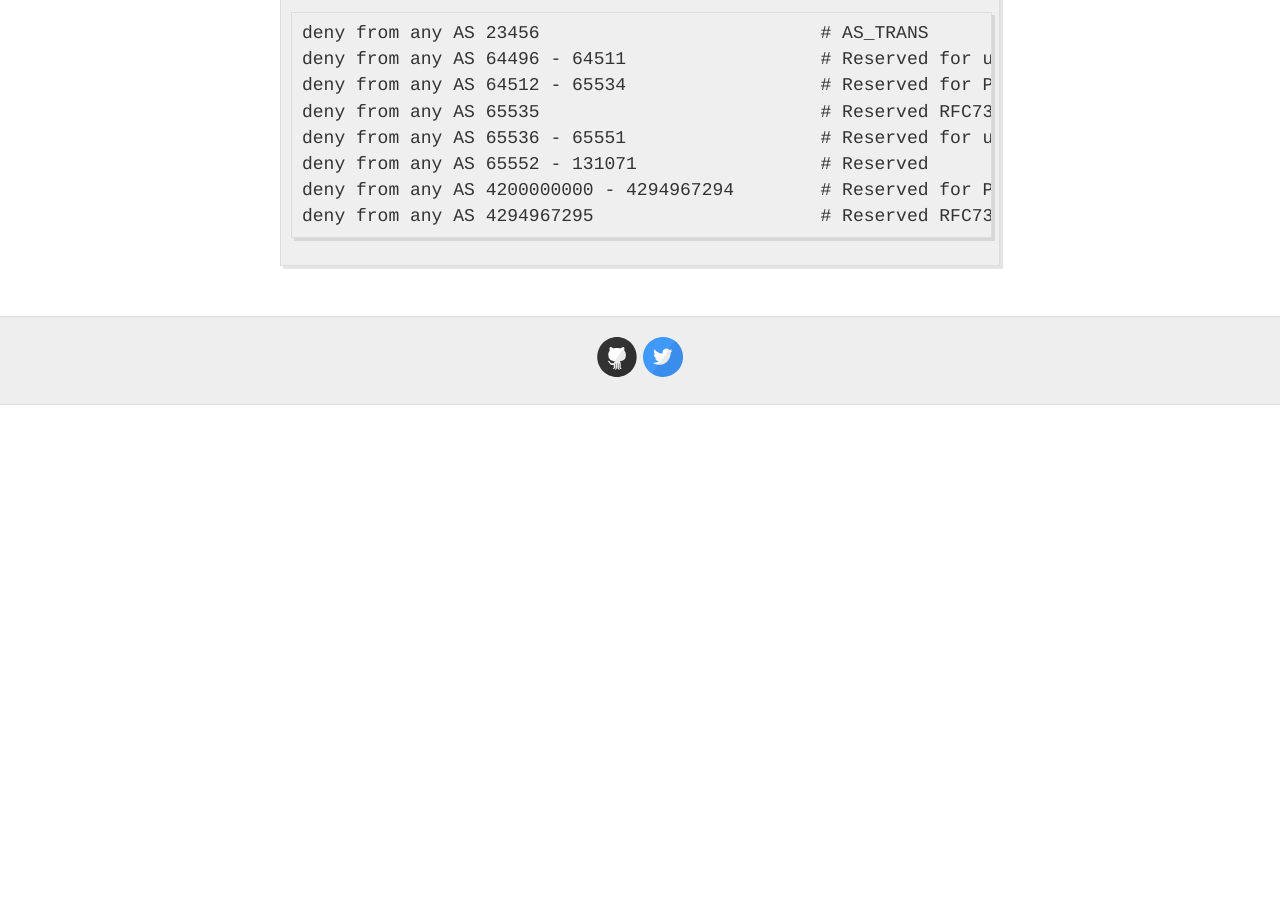
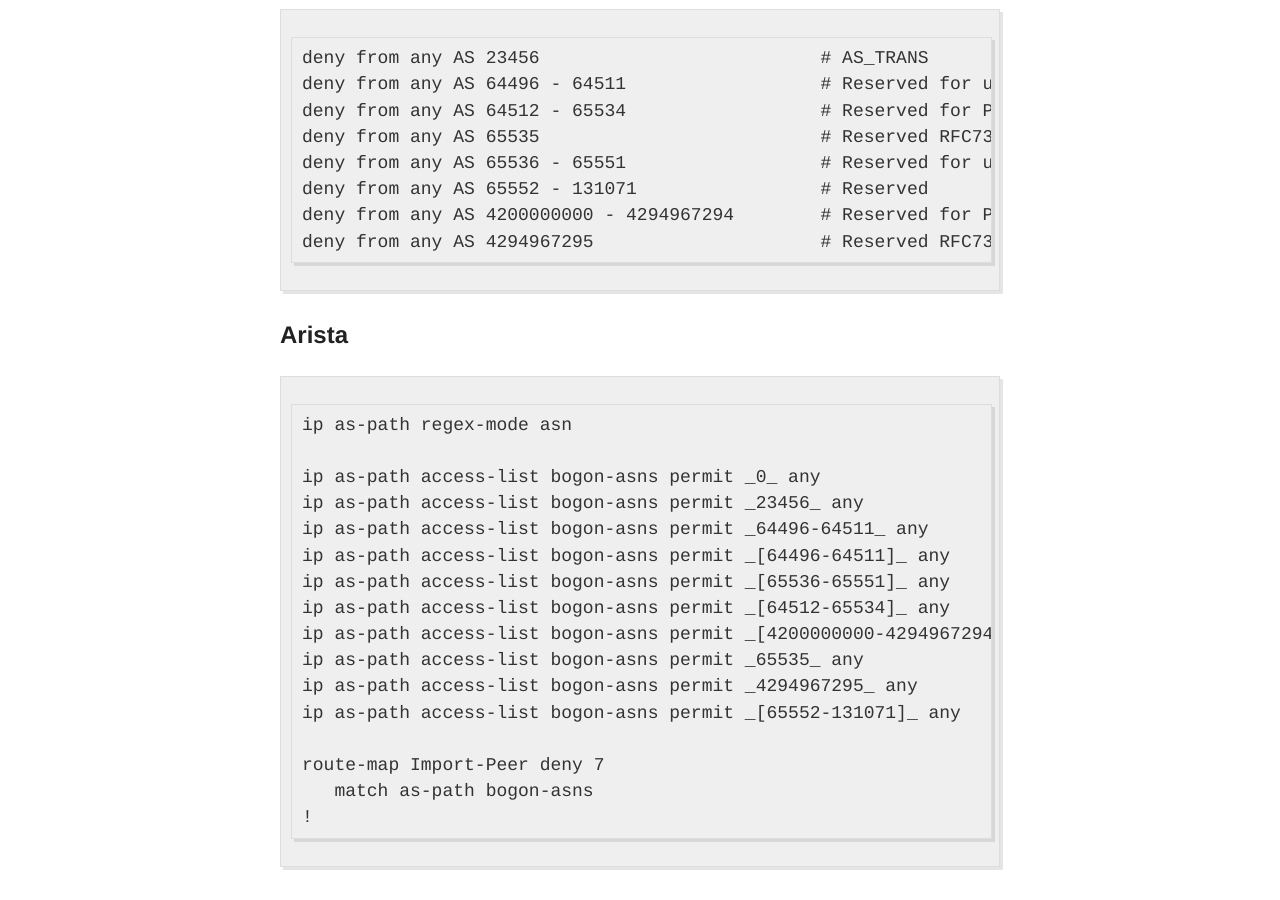
Before and after one commit to NLNOG/bgpfilterguide, a Jekyll site: the page built from guides/bogon_asns.md, in a window 1280 px wide and 900 px high, scrolled down 5196 px. Built offline with Jekyll 4.4.1, drawn with Linux system fonts in a browser that asks for light colours; before the commit the page ends 5601 px from its top, so only the background shows below that.

Commit message:
Update bogon_asns.md

````diff
--- a/guides/bogon_asns.md
+++ b/guides/bogon_asns.md
@@ -194,3 +194,23 @@
 deny from any AS 4200000000 - 4294967294        # Reserved for Private Use RFC6996
 deny from any AS 4294967295                     # Reserved RFC7300
 ```
+## Arista
+
+```
+ip as-path regex-mode asn
+
+ip as-path access-list bogon-asns permit _0_ any
+ip as-path access-list bogon-asns permit _23456_ any
+ip as-path access-list bogon-asns permit _64496-64511_ any
+ip as-path access-list bogon-asns permit _[64496-64511]_ any
+ip as-path access-list bogon-asns permit _[65536-65551]_ any
+ip as-path access-list bogon-asns permit _[64512-65534]_ any
+ip as-path access-list bogon-asns permit _[4200000000-4294967294]_ any
+ip as-path access-list bogon-asns permit _65535_ any
+ip as-path access-list bogon-asns permit _4294967295_ any
+ip as-path access-list bogon-asns permit _[65552-131071]_ any
+
+route-map Import-Peer deny 7
+   match as-path bogon-asns
+!
+```
````
